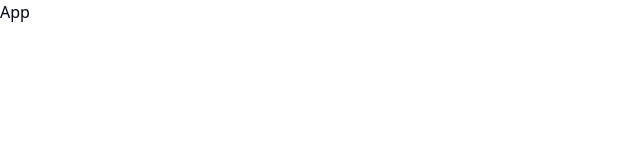
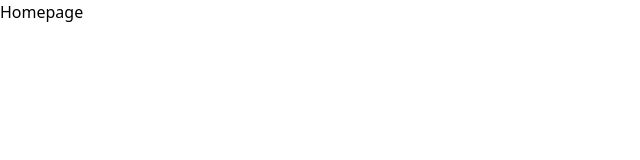
Before and after one commit to nomaan-07/QuizHunt, a React (Vite) app: page / in a window 1280 px wide. Shown: the top 160 px of the page, without its empty margins (0-640 px from the left). Built offline with nearby package versions, Linux system fonts and the light colour scheme.

Commit message:
refactor: remove shadcn and add react-router

```diff
--- a/src/App.jsx
+++ b/src/App.jsx
@@ -1,5 +1,24 @@
+import { BrowserRouter, Route, Routes } from 'react-router';
+
+import Homepage from './pages/Homepage';
+import PageNotFound from './pages/PageNotFound';
+import Results from './pages/Results';
+import Quiz from './pages/Quiz';
+import AppLayout from './ui/AppLayout';
+
 function App() {
-  return <div>App</div>;
+  return (
+    <BrowserRouter>
+      <Routes>
+        <Route path="/" element={<AppLayout />}>
+          <Route index element={<Homepage />} />
+          <Route path="/quiz" element={<Quiz />} />
+          <Route path="/results" element={<Results />} />
+          <Route path="*" element={<PageNotFound />} />
+        </Route>
+      </Routes>
+    </BrowserRouter>
+  );
 }
 
 export default App;
--- a/src/styles/index.css
+++ b/src/styles/index.css
@@ -1,120 +1 @@
 @import 'tailwindcss';
-@import "tw-animate-css";
-
-@custom-variant dark (&:is(.dark *));
-
-:root {
-  --radius: 0.625rem;
-  --background: oklch(1 0 0);
-  --foreground: oklch(0.129 0.042 264.695);
-  --card: oklch(1 0 0);
-  --card-foreground: oklch(0.129 0.042 264.695);
-  --popover: oklch(1 0 0);
-  --popover-foreground: oklch(0.129 0.042 264.695);
-  --primary: oklch(0.208 0.042 265.755);
-  --primary-foreground: oklch(0.984 0.003 247.858);
-  --secondary: oklch(0.968 0.007 247.896);
-  --secondary-foreground: oklch(0.208 0.042 265.755);
-  --muted: oklch(0.968 0.007 247.896);
-  --muted-foreground: oklch(0.554 0.046 257.417);
-  --accent: oklch(0.968 0.007 247.896);
-  --accent-foreground: oklch(0.208 0.042 265.755);
-  --destructive: oklch(0.577 0.245 27.325);
-  --border: oklch(0.929 0.013 255.508);
-  --input: oklch(0.929 0.013 255.508);
-  --ring: oklch(0.704 0.04 256.788);
-  --chart-1: oklch(0.646 0.222 41.116);
-  --chart-2: oklch(0.6 0.118 184.704);
-  --chart-3: oklch(0.398 0.07 227.392);
-  --chart-4: oklch(0.828 0.189 84.429);
-  --chart-5: oklch(0.769 0.188 70.08);
-  --sidebar: oklch(0.984 0.003 247.858);
-  --sidebar-foreground: oklch(0.129 0.042 264.695);
-  --sidebar-primary: oklch(0.208 0.042 265.755);
-  --sidebar-primary-foreground: oklch(0.984 0.003 247.858);
-  --sidebar-accent: oklch(0.968 0.007 247.896);
-  --sidebar-accent-foreground: oklch(0.208 0.042 265.755);
-  --sidebar-border: oklch(0.929 0.013 255.508);
-  --sidebar-ring: oklch(0.704 0.04 256.788);
-}
-
-.dark {
-  --background: oklch(0.129 0.042 264.695);
-  --foreground: oklch(0.984 0.003 247.858);
-  --card: oklch(0.208 0.042 265.755);
-  --card-foreground: oklch(0.984 0.003 247.858);
-  --popover: oklch(0.208 0.042 265.755);
-  --popover-foreground: oklch(0.984 0.003 247.858);
-  --primary: oklch(0.929 0.013 255.508);
-  --primary-foreground: oklch(0.208 0.042 265.755);
-  --secondary: oklch(0.279 0.041 260.031);
-  --secondary-foreground: oklch(0.984 0.003 247.858);
-  --muted: oklch(0.279 0.041 260.031);
-  --muted-foreground: oklch(0.704 0.04 256.788);
-  --accent: oklch(0.279 0.041 260.031);
-  --accent-foreground: oklch(0.984 0.003 247.858);
-  --destructive: oklch(0.704 0.191 22.216);
-  --border: oklch(1 0 0 / 10%);
-  --input: oklch(1 0 0 / 15%);
-  --ring: oklch(0.551 0.027 264.364);
-  --chart-1: oklch(0.488 0.243 264.376);
-  --chart-2: oklch(0.696 0.17 162.48);
-  --chart-3: oklch(0.769 0.188 70.08);
-  --chart-4: oklch(0.627 0.265 303.9);
-  --chart-5: oklch(0.645 0.246 16.439);
-  --sidebar: oklch(0.208 0.042 265.755);
-  --sidebar-foreground: oklch(0.984 0.003 247.858);
-  --sidebar-primary: oklch(0.488 0.243 264.376);
-  --sidebar-primary-foreground: oklch(0.984 0.003 247.858);
-  --sidebar-accent: oklch(0.279 0.041 260.031);
-  --sidebar-accent-foreground: oklch(0.984 0.003 247.858);
-  --sidebar-border: oklch(1 0 0 / 10%);
-  --sidebar-ring: oklch(0.551 0.027 264.364);
-}
-
-@theme inline {
-  --radius-sm: calc(var(--radius) - 4px);
-  --radius-md: calc(var(--radius) - 2px);
-  --radius-lg: var(--radius);
-  --radius-xl: calc(var(--radius) + 4px);
-  --color-background: var(--background);
-  --color-foreground: var(--foreground);
-  --color-card: var(--card);
-  --color-card-foreground: var(--card-foreground);
-  --color-popover: var(--popover);
-  --color-popover-foreground: var(--popover-foreground);
-  --color-primary: var(--primary);
-  --color-primary-foreground: var(--primary-foreground);
-  --color-secondary: var(--secondary);
-  --color-secondary-foreground: var(--secondary-foreground);
-  --color-muted: var(--muted);
-  --color-muted-foreground: var(--muted-foreground);
-  --color-accent: var(--accent);
-  --color-accent-foreground: var(--accent-foreground);
-  --color-destructive: var(--destructive);
-  --color-border: var(--border);
-  --color-input: var(--input);
-  --color-ring: var(--ring);
-  --color-chart-1: var(--chart-1);
-  --color-chart-2: var(--chart-2);
-  --color-chart-3: var(--chart-3);
-  --color-chart-4: var(--chart-4);
-  --color-chart-5: var(--chart-5);
-  --color-sidebar: var(--sidebar);
-  --color-sidebar-foreground: var(--sidebar-foreground);
-  --color-sidebar-primary: var(--sidebar-primary);
-  --color-sidebar-primary-foreground: var(--sidebar-primary-foreground);
-  --color-sidebar-accent: var(--sidebar-accent);
-  --color-sidebar-accent-foreground: var(--sidebar-accent-foreground);
-  --color-sidebar-border: var(--sidebar-border);
-  --color-sidebar-ring: var(--sidebar-ring);
-}
-
-@layer base {
-  * {
-    @apply border-border outline-ring/50;
-  }
-  body {
-    @apply bg-background text-foreground;
-  }
-}
--- /dev/null
+++ b/src/ui/AppLayout.jsx
@@ -0,0 +1,11 @@
+import { Outlet } from 'react-router';
+
+function AppLayout() {
+  return (
+    <div>
+      <Outlet />
+    </div>
+  );
+}
+
+export default AppLayout;
--- a/src/ui/button.jsx
+++ /dev/null
@@ -1,55 +0,0 @@
-import * as React from "react"
-import { Slot } from "@radix-ui/react-slot"
-import { cva } from "class-variance-authority";
-
-import { cn } from "@/lib/utils"
-
-const buttonVariants = cva(
-  "inline-flex items-center justify-center gap-2 whitespace-nowrap rounded-md text-sm font-medium transition-all disabled:pointer-events-none disabled:opacity-50 [&_svg]:pointer-events-none [&_svg:not([class*='size-'])]:size-4 shrink-0 [&_svg]:shrink-0 outline-none focus-visible:border-ring focus-visible:ring-ring/50 focus-visible:ring-[3px] aria-invalid:ring-destructive/20 dark:aria-invalid:ring-destructive/40 aria-invalid:border-destructive",
-  {
-    variants: {
-      variant: {
-        default:
-          "bg-primary text-primary-foreground shadow-xs hover:bg-primary/90",
-        destructive:
-          "bg-destructive text-white shadow-xs hover:bg-destructive/90 focus-visible:ring-destructive/20 dark:focus-visible:ring-destructive/40 dark:bg-destructive/60",
-        outline:
-          "border bg-background shadow-xs hover:bg-accent hover:text-accent-foreground dark:bg-input/30 dark:border-input dark:hover:bg-input/50",
-        secondary:
-          "bg-secondary text-secondary-foreground shadow-xs hover:bg-secondary/80",
-        ghost:
-          "hover:bg-accent hover:text-accent-foreground dark:hover:bg-accent/50",
-        link: "text-primary underline-offset-4 hover:underline",
-      },
-      size: {
-        default: "h-9 px-4 py-2 has-[>svg]:px-3",
-        sm: "h-8 rounded-md gap-1.5 px-3 has-[>svg]:px-2.5",
-        lg: "h-10 rounded-md px-6 has-[>svg]:px-4",
-        icon: "size-9",
-      },
-    },
-    defaultVariants: {
-      variant: "default",
-      size: "default",
-    },
-  }
-)
-
-function Button({
-  className,
-  variant,
-  size,
-  asChild = false,
-  ...props
-}) {
-  const Comp = asChild ? Slot : "button"
-
-  return (
-    (<Comp
-      data-slot="button"
-      className={cn(buttonVariants({ variant, size, className }))}
-      {...props} />)
-  );
-}
-
-export { Button, buttonVariants }
--- a/vite.config.js
+++ b/vite.config.js
@@ -1,13 +1,7 @@
 import { defineConfig } from 'vite';
 import react from '@vitejs/plugin-react';
 import tailwindcss from '@tailwindcss/vite';
-import path from 'node:path';
 
 export default defineConfig({
   plugins: [react(), tailwindcss()],
-  resolve: {
-    alias: {
-      '@': path.resolve('src'),
-    },
-  },
 });
```
Also changed, not shown: jsconfig.json (deleted, +0 -8 lines), package.json (+2 -7 lines), 1 other file (tests, documents, lock files or other folders).
